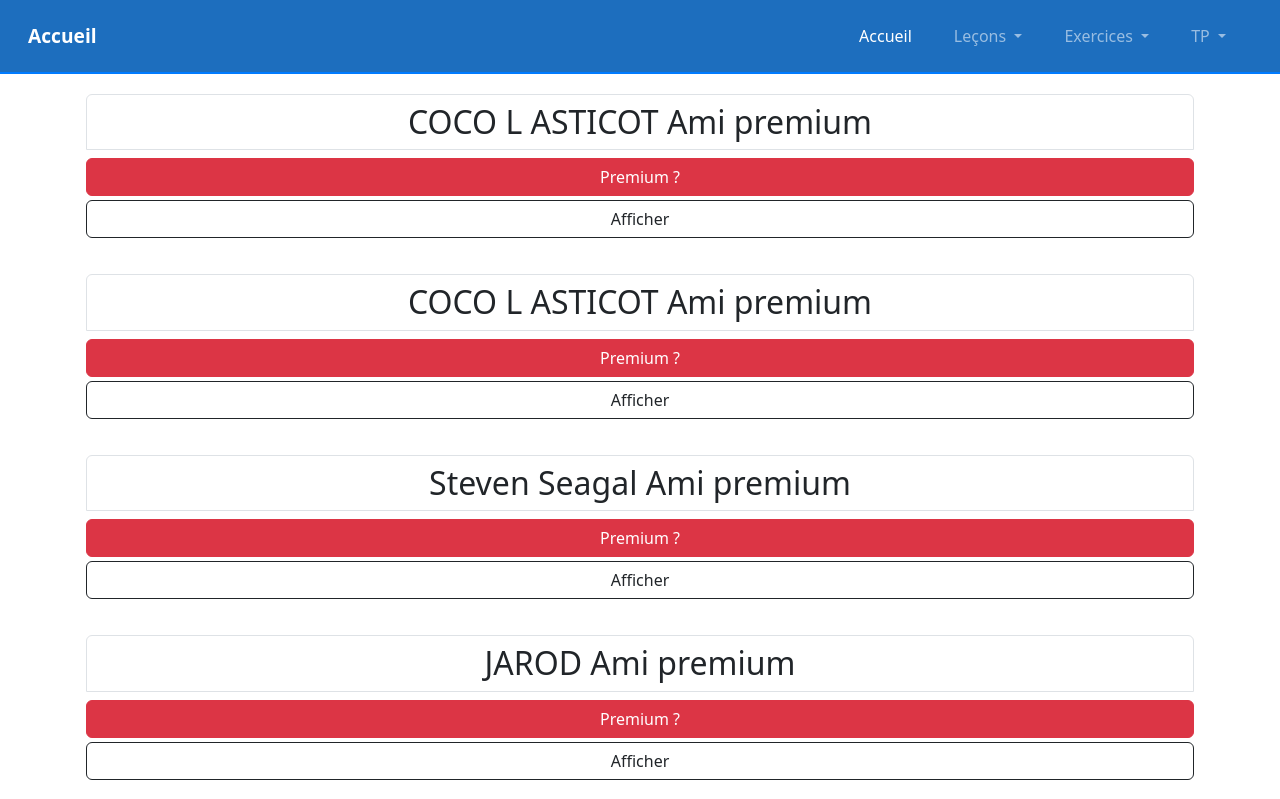
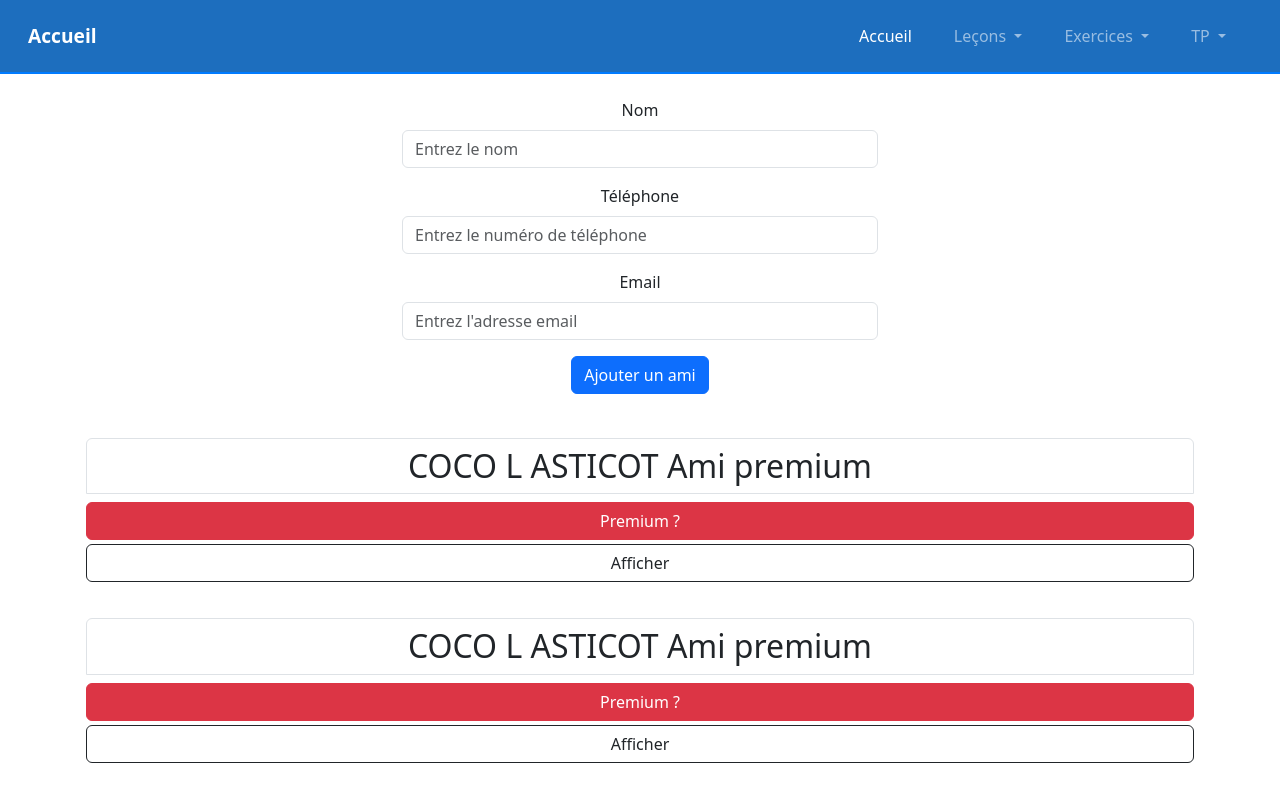
Before and after one commit to VincentMartel31/vue-project, a Vue app: page /FriendList in a window 1280 px wide. Shown: the top 799 px of the page. Built offline with nearby package versions, Linux system fonts and the light colour scheme.

Commit message:
composant add

```diff
--- a/src/views/exo/EmitOneFirendIdComp.vue
+++ b/src/views/exo/EmitOneFirendIdComp.vue
@@ -46,7 +46,10 @@
 });
 
 // Définition des événements émis
-const emit = defineEmits(['mon-event-premium']);
+const emit = defineEmits({
+    'mon-event-premium': (param) =>
+        param ? (console.log("l'id existe"), true) : (console.warn("erreur il manque un id"), false)
+});
 
 const detailsVisibles = ref(false);
 const premiumData = ref(props.premium);
@@ -57,6 +60,8 @@
 
 function afficherPremium() {
   premiumData.value = !premiumData.value;
-  emit('mon-event-premium',props.id);
+   //oups on a oublié de passé l'id dans l'event
+   emit('mon-event-premium');
+  //emit('mon-event-premium',props.id);
 }
 </script>
--- a/src/views/exo/FriendList.vue
+++ b/src/views/exo/FriendList.vue
@@ -1,4 +1,7 @@
 <template>
+    <NewFriend @add-ami="ajouterAmi" />
+    <ul class="list-group mt-4"></ul>
+
     <EmitOneFriendIdComp
         v-for="unAmi in lesAmis"
         :key="unAmi.id"
@@ -7,13 +10,15 @@
         :unAmiPhone="unAmi.phone"
         :unAmiMail="unAmi.email"
         :premium="unAmi.premium"
-        @mon-event-premium="reactionStatus(unAmi.id)"
+        @mon-event-premium="reactionStatus"
     ></EmitOneFriendIdComp>
 </template>
 
 <script setup lang="js">
     import { ref } from 'vue';
+    import NewFriend  from './../exo/NewFriend.vue';
     import EmitOneFriendIdComp from './../exo/EmitOneFirendIdComp.vue';
+
 
     const lesAmis = ref([
         {
@@ -52,7 +57,19 @@
         return element.id === leIdDansUnAmi;
     });
     console.log(found);
+
+
 }
+function ajouterAmi(ami) {
+  const newAmiContact = {
+    id: new Date().toISOString(), // Générer un faux id
+    name: ami.name,
+    phone: ami.phone,
+    email: ami.email,
+    premium: false,
+  };
+  console.log(newAmiContact)
+  lesAmis.value.push(newAmiContact);}
 </script>
 
 <style scoped>
--- /dev/null
+++ b/src/views/exo/NewFriend.vue
@@ -0,0 +1,73 @@
+<template>
+    <div class="container mt-4">
+        <form @submit.prevent="submitForm">
+            <div class="mb-3">
+                <label for="name" class="form-label">Nom</label>
+                <input
+                    type="text"
+                    class="form-control"
+                    id="name"
+                    v-model="enteredName"
+                    placeholder="Entrez le nom"
+                    required
+                />
+            </div>
+            <div class="mb-3">
+                <label for="phone" class="form-label">Téléphone</label>
+                <input
+                    type="text"
+                    class="form-control"
+                    id="phone"
+                    v-model="enteredPhone"
+                    placeholder="Entrez le numéro de téléphone"
+                    required
+                />
+            </div>
+            <div class="mb-3">
+                <label for="email" class="form-label">Email</label>
+                <input
+                    type="email"
+                    class="form-control"
+                    id="email"
+                    v-model="enteredMail"
+                    placeholder="Entrez l'adresse email"
+                    required
+                />
+            </div>
+            <button type="submit" class="btn btn-primary">
+                Ajouter un ami
+            </button>
+        </form>
+    </div>
+</template>
+
+<script setup>
+import { ref, defineEmits } from "vue";
+
+const enteredName = ref("");
+const enteredPhone = ref("");
+const enteredMail = ref("");
+
+const emit = defineEmits(["add-ami"]);
+
+function submitForm() {
+    emit("add-ami", {
+        name: enteredName.value,
+        phone: enteredPhone.value,
+        email: enteredMail.value,
+        premium: true,
+    });
+
+    // Réinitialiser les champs après envoi
+    enteredName.value = "";
+    enteredPhone.value = "";
+    enteredMail.value = "";
+}
+</script>
+
+<style scoped>
+.container {
+    max-width: 500px;
+    margin: 0 auto;
+}
+</style>
```
